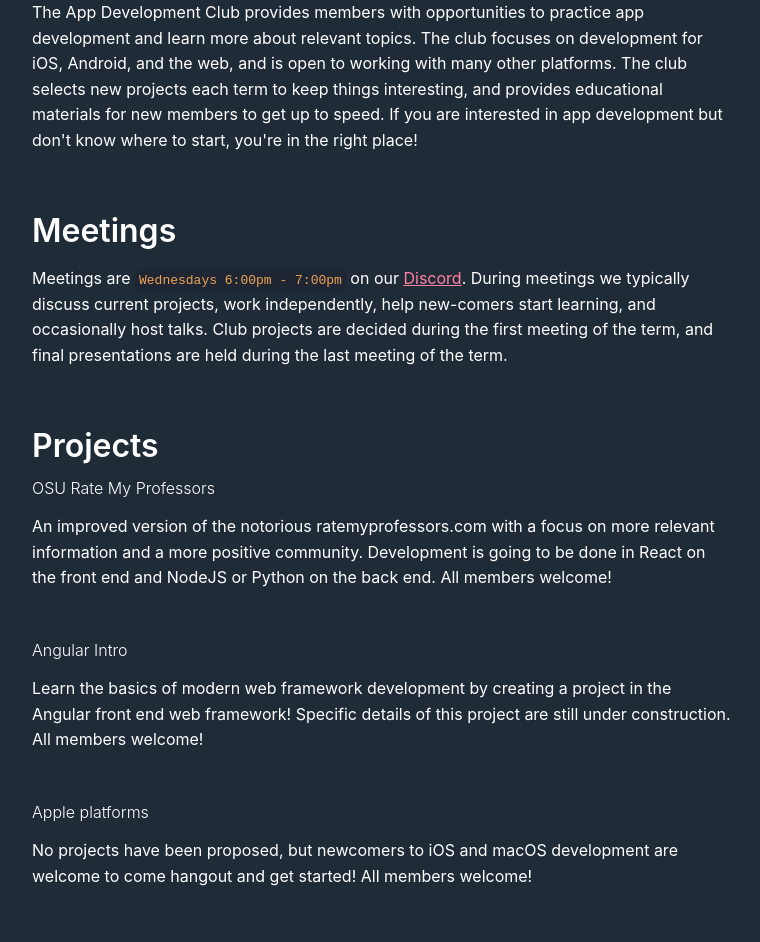
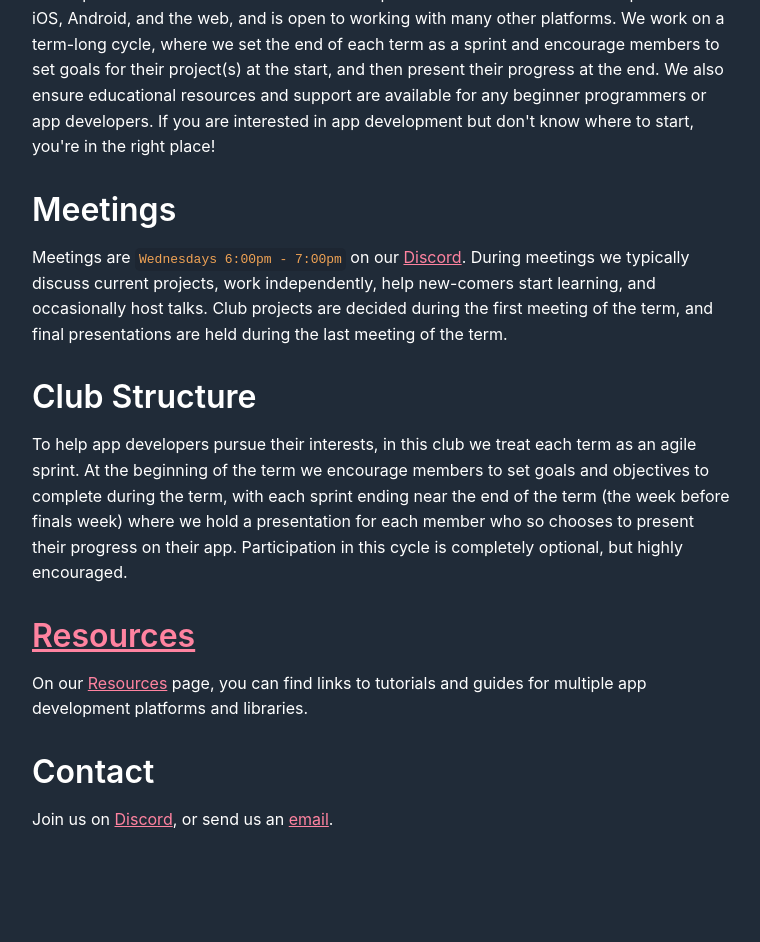
Before and after one commit to OSU-App-Club/OSU-App-Club.github.io, a plain HTML site: page index.html in a window 1280 px wide. Shown: the part 520-1462 px from the top of the page, without its empty margins (258-1018 px from the left). Drawn offline with Linux system fonts and the light colour scheme.

Commit message:
Updates for Fall 2020

```diff
--- a/index.html
+++ b/index.html
@@ -15,7 +15,7 @@
     <link rel="apple-touch-icon" sizes="144x144" href="favicon/apple-icon-144x144.png">
     <link rel="apple-touch-icon" sizes="152x152" href="favicon/apple-icon-152x152.png">
     <link rel="apple-touch-icon" sizes="180x180" href="favicon/apple-icon-180x180.png">
-    <link rel="icon" type="image/png" sizes="192x192"  href="favicon/android-icon-192x192.png">
+    <link rel="icon" type="image/png" sizes="192x192" href="favicon/android-icon-192x192.png">
     <link rel="icon" type="image/png" sizes="32x32" href="favicon/favicon-32x32.png">
     <link rel="icon" type="image/png" sizes="96x96" href="favicon/favicon-96x96.png">
     <link rel="icon" type="image/png" sizes="16x16" href="favicon/favicon-16x16.png">
@@ -23,70 +23,59 @@
     <meta name="msapplication-TileColor" content="#ffffff">
     <meta name="msapplication-TileImage" content="/ms-icon-144x144.png">
     <meta name="theme-color" content="#ffffff">
+
+    <meta name="viewport" content="width=device-width, initial-scale=1">
 </head>
 
 <body class="index">
-    <img src="logo.png" height="200"/>
+    <img src="logo.png" height="200" />
 
     <h1 class="title">App Development Club</h1>
     <h2 class="subtitle">@ Oregon State University</h2>
     <h4 class="subtitle">
         <a target="_blank" href="https://github.com/OSU-App-Club">Github</a> //
-        <a target="_blank" href="https://osuappclub.slack.com/signup">Slack</a> //
-        <a target="_blank" href="https://discord.gg/HCtGZsM">Discord</a> (For online meetings) //
+        <a target="_blank" href="https://discord.gg/HCtGZsM">Discord</a> //
         <a target="_blank" href="https://apps.ideal-logic.com/osusli?key=F3T9-25VWY_5878-CZ4R_dc2aa8ad">SLI</a>
     </h4>
-
-    <br>
-    <br>
 
     <h1>About</h1>
 
     <p>
-        The App Development Club provides members with opportunities to practice app development and learn more about relevant topics.
-        The club focuses on development for iOS, Android, and the web, and is open to working with many other platforms.
-        The club selects new projects each term to keep things interesting, and provides educational materials for new members to get up to speed.
-        If you are interested in app development but don't know where to start, you're in the right place!
+        The App Development Club provides members with opportunities to practice app development and learn more about
+        relevant topics. The club focuses on development for iOS, Android, and the web, and is open to working with many
+        other platforms. We work on a term-long cycle, where we set the end of each term as a sprint and encourage
+        members to set goals for their project(s) at the start, and then present their progress at the end. We also
+        ensure educational resources and support are available for any beginner programmers or app developers. If you
+        are interested in app development but don't know where to start, you're in the right place!
     </p>
-    <br>
 
     <h1>Meetings</h1>
     <p>
-        Meetings are <code>Wednesdays 6:00pm - 7:00pm</code> on our <a target="_blank" href="https://discord.gg/HCtGZsM">Discord</a>.
-        During meetings we typically discuss current projects, work independently, help new-comers start learning, and occasionally host talks.
-        Club projects are decided during the first meeting of the term, and final presentations are held during the last meeting of the term.
+        Meetings are <code>Wednesdays 6:00pm - 7:00pm</code> on our <a target="_blank"
+            href="https://discord.gg/HCtGZsM">Discord</a>. During meetings we typically discuss current projects, work
+        independently, help new-comers start learning, and occasionally host talks. Club projects are decided during the
+        first meeting of the term, and final presentations are held during the last meeting of the term.
     </p>
-    <br>
 
-    <h1>Projects</h1>
-    <h2>OSU Rate My Professors</h2>
-    <p>An improved version of the notorious ratemyprofessors.com with a focus on more relevant information and a more positive community.
-       Development is going to be done in React on the front end and NodeJS or Python on the back end.
-       All members welcome!
+    <h1>Club Structure</h1>
+    <p>
+        To help app developers pursue their interests, in this club we treat each term as an agile sprint. At the
+        beginning of the term we encourage members to set goals and objectives to complete during the term, with each
+        sprint ending near the end of the term (the week before finals week) where we hold a presentation for each
+        member who so chooses to present their progress on their app. Participation in this cycle is completely
+        optional, but highly encouraged.
     </p>
-    <br>
 
-    <h2>Angular Intro</h2>
-    <p>Learn the basics of modern web framework development by creating a project in the Angular front end web framework!  Specific details of this project are still under construction.
-       All members welcome!
+    <h1><a href="resources.html">Resources</a></h1>
+    <p>
+        On our <a href="resources.html">Resources</a> page, you can find links to tutorials and guides for multiple app development platforms and libraries.
     </p>
-    <br>
-
-    <h2>Apple platforms</h2>
-    <p>No projects have been proposed, but newcomers to iOS and macOS development are welcome to come hangout and get started!
-       All members welcome!
-    </p>
-    <br>
 
     <h1>Contact</h1>
     <p>
-        Join us on <a target="_blank" href="https://osuappclub.slack.com/signup">Slack</a>, or send us an <a href="mailto:appdevelopmentclub@oregonstate.edu">email</a>.
+        Join us on <a target="_blank" href="https://discord.gg/HCtGZsM">Discord</a>, or send us an <a
+            href="mailto:appdevelopmentclub@oregonstate.edu">email</a>.
     </p>
-
-    <br>
-    <br>
-    <br>
-    <br>
 
 </body>
 
--- a/style.css
+++ b/style.css
@@ -23,6 +23,7 @@ body {
     max-width: 700px;
     padding-left: 20px;
     padding-right: 20px;
+    padding-bottom: 100px;
     margin: auto;
     color: white;
     text-rendering: optimizeLegibility;
@@ -33,6 +34,7 @@ h1 {
     font-weight: 600;
     font-size: xx-large;
     margin-bottom: 10px;
+    margin-top: 30px;
 }
 
 h2 {
```
Also changed, not shown: resources.html (added, +71 -0 lines).
